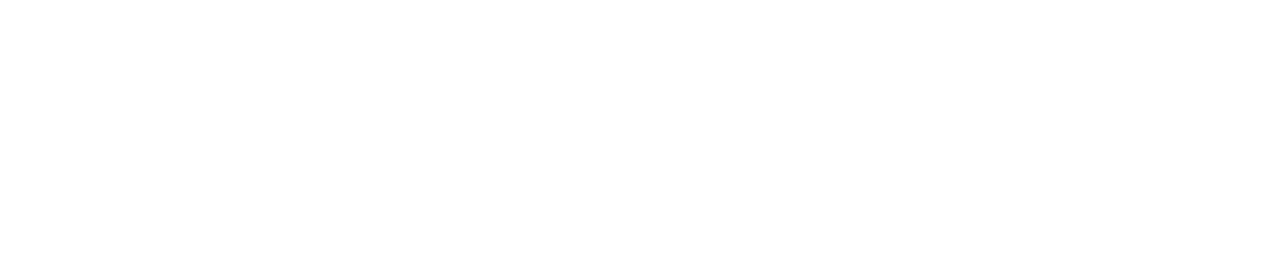
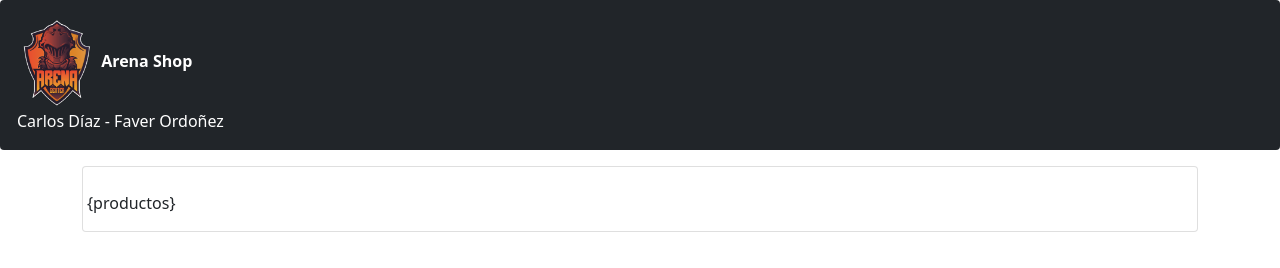
Before and after one commit to carlosdizx/Tienda-en-Linea, a website: page plantialla.html in a window 1280 px wide. Drawn offline with nearby package versions, Linux system fonts and the light colour scheme.

Commit message:
Finalizada la plantilla ahora si

```diff
--- a/plantialla.html
+++ b/plantialla.html
@@ -11,5 +11,25 @@
     />
   </head>
   <body>
+    <div class="alert btn-dark" role="alert">
+      <img src="assets/imagenes/img.png" alt="logo" width="80" />
+      <strong>Arena Shop</strong>
+      <br />
+      Carlos Díaz - Faver Ordoñez
+    </div>
+    <div class="container">
+      <div class="card">
+        <div class="card-body">
+          <h5 id="cantidad"></h5>
+          <h6 id="descripcion"></h6>
+          <h5 id="subtotal"></h5>
+          <h2 id="total"></h2>
+          <div class="row">
+            <!-- Productos -->
+            {productos}
+          </div>
+        </div>
+      </div>
+    </div>
   </body>
 </html>
--- a/servidor.js
+++ b/servidor.js
@@ -77,7 +77,7 @@ const servidor = (request, response) => {
   PRODUCTOS.forEach(producto => {
       console.log(producto)
   });
-  response.write("xd");
+  response.write("");
   response.end();
 };
 http.createServer(servidor).listen(3000);
```
